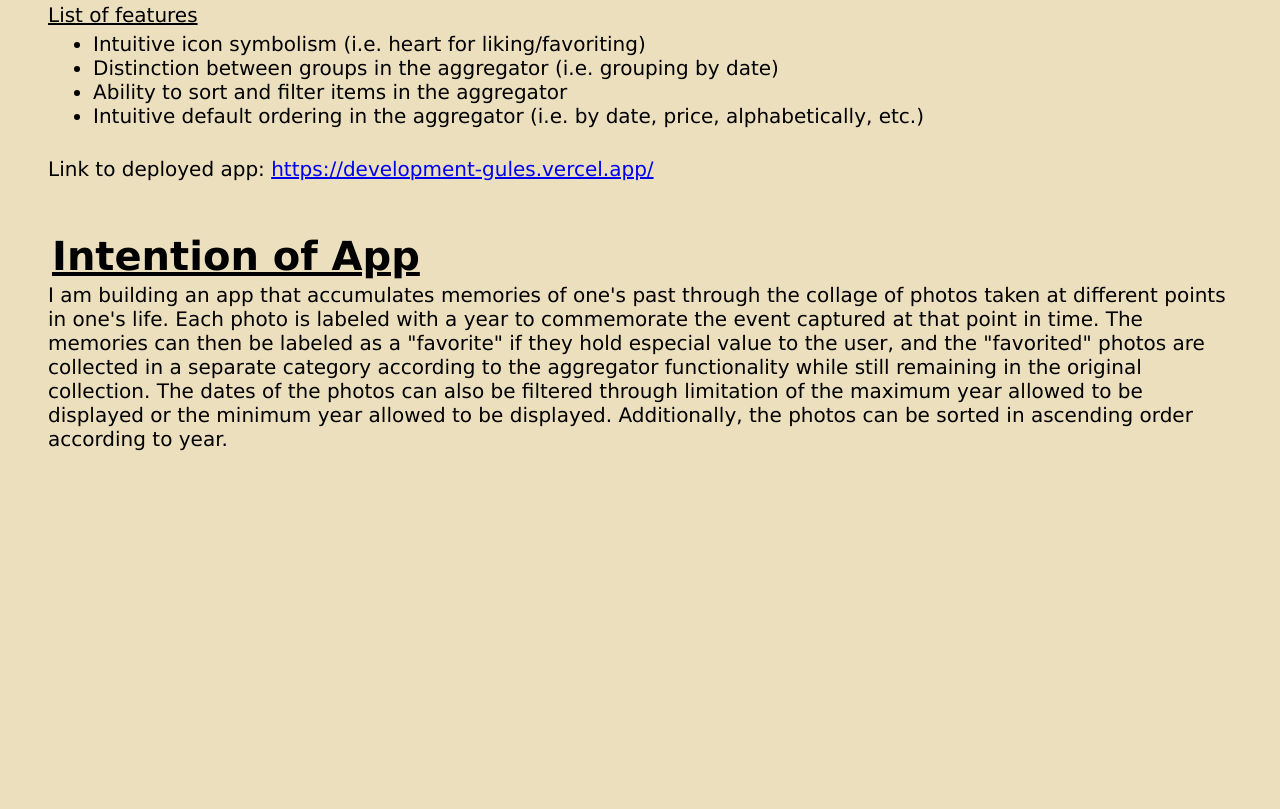
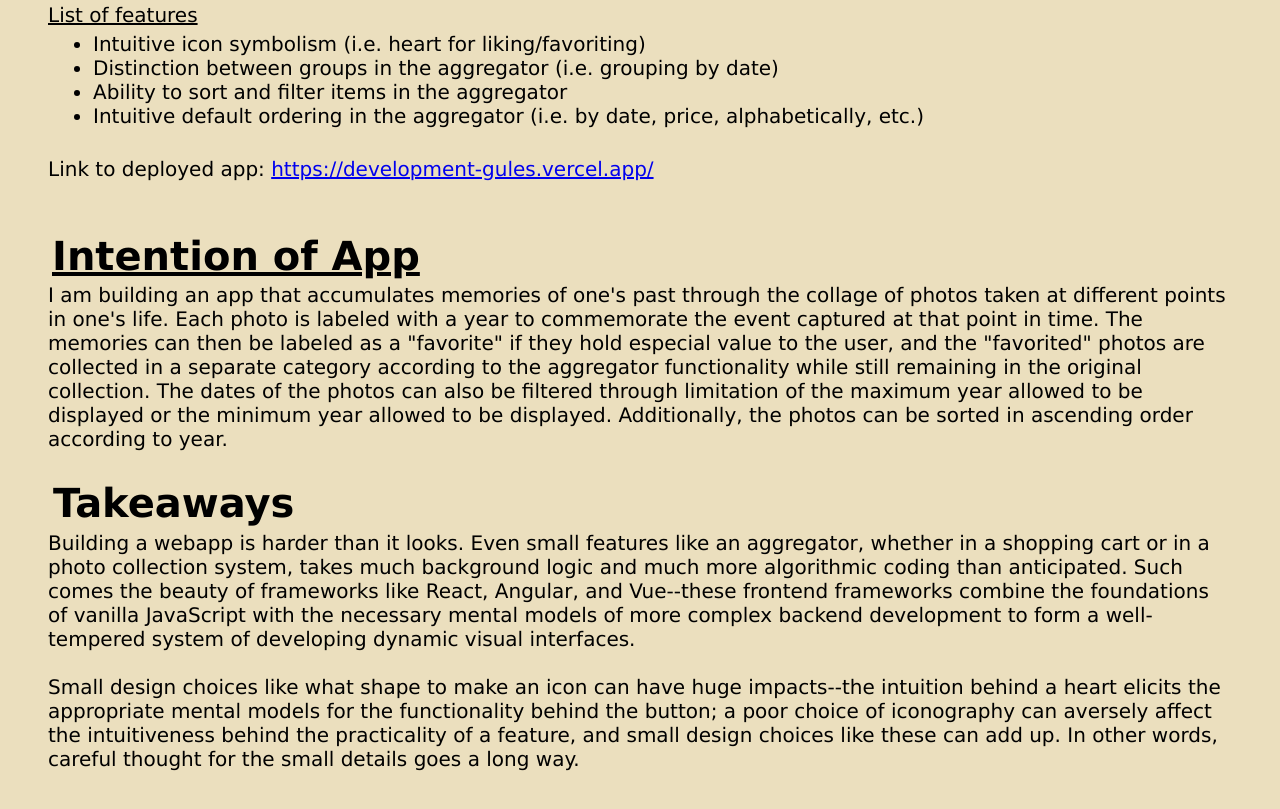
Before and after one commit to futenW/development-handin, a plain HTML site: page index.html in a window 1280 px wide. Shown: the part 2159-2968 px from the top of the page. Before the commit the page ends 2658 px from the top, so only its background shows below. Drawn offline with Linux system fonts and the light colour scheme.

Commit message:
takeaways

```diff
--- a/index.html
+++ b/index.html
@@ -111,6 +111,19 @@
         still remaining in the original collection. The dates of the photos can also be filtered through limitation of the maximum year allowed to be displayed
         or the minimum year allowed to be displayed. Additionally, the photos can be sorted in ascending order according to year.
       </span>
+      <br><br>
+      <h1 style="margin:5px">Takeaways</h1>
+      <span>Building a webapp is harder than it looks. Even small features like an aggregator, whether in a shopping cart or in a photo collection system, takes much
+        background logic and much more algorithmic coding than anticipated. Such comes the beauty of frameworks like React, Angular, and Vue--these frontend frameworks
+        combine the foundations of vanilla JavaScript with the necessary mental models of more complex backend development
+        to form a well-tempered system of developing dynamic visual interfaces.
+      </span>
+      <br><br>
+      <span>
+        Small design choices like what shape to make an icon can have huge impacts--the intuition behind a heart elicits the appropriate mental models for the
+        functionality behind the button; a poor choice of iconography can aversely affect the intuitiveness behind the practicality of a feature, and small design
+        choices like these can add up. In other words, careful thought for the small details goes a long way.
+      </span>
     </body>
 
   </html>
```
